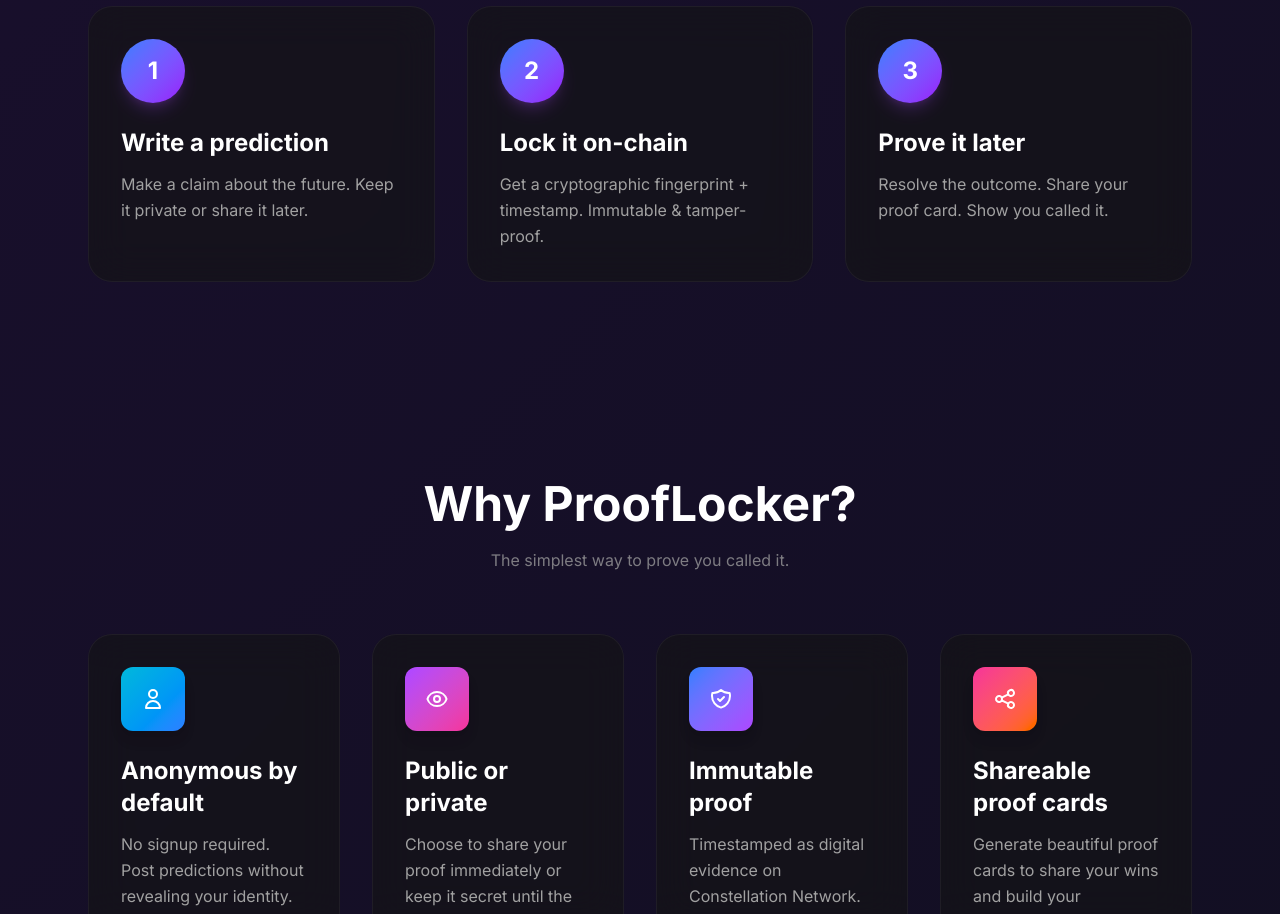
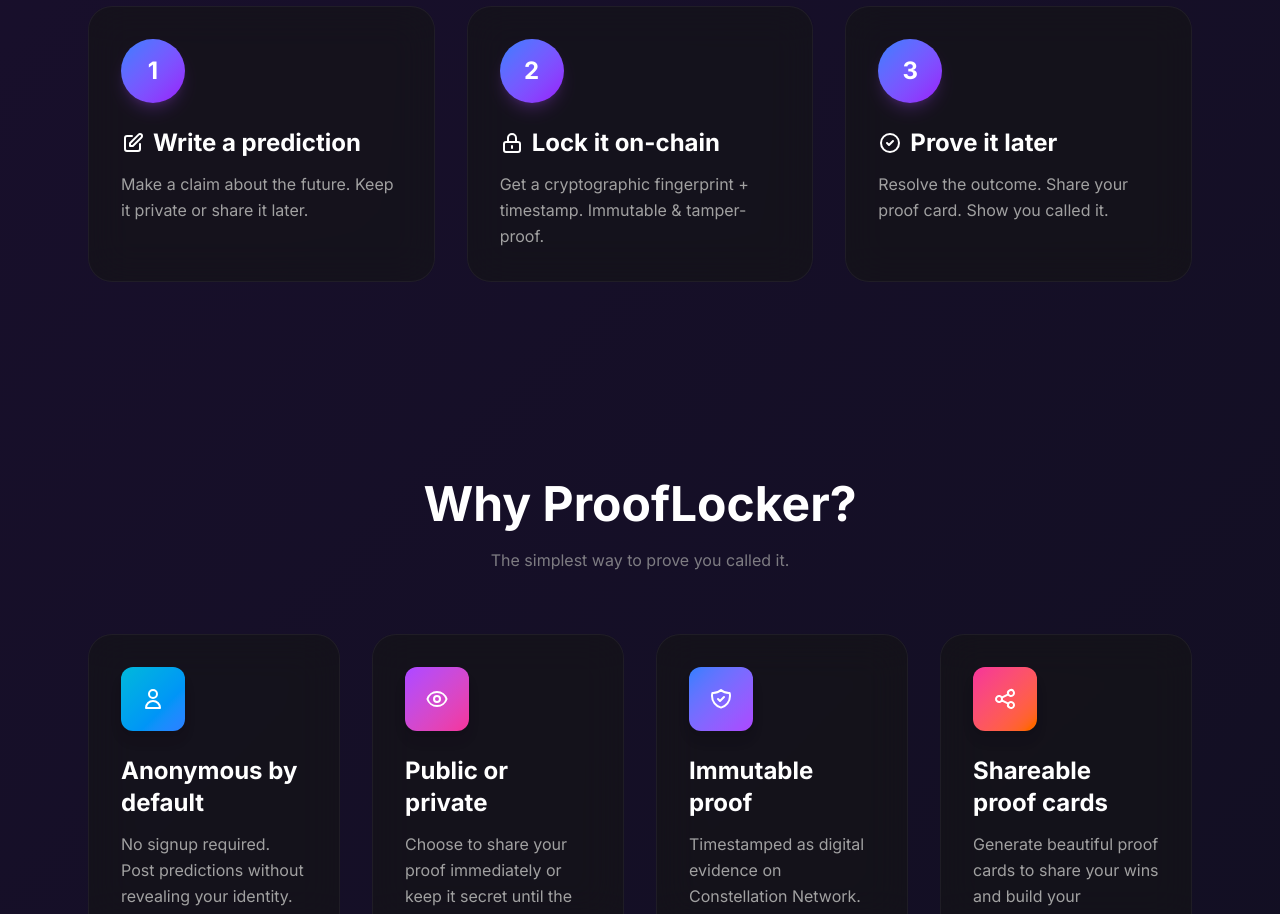
Before and after one commit to Boomchakalala/prooflocker, a Next.js app: page / in a window 1280 px wide. Shown: the part 1480-2394 px from the top of the page. Built offline with nearby package versions, Linux system fonts and the light colour scheme; no server answers.

Commit message:
Sandbox autosave

```diff
--- a/src/components/HowItWorks.tsx
+++ b/src/components/HowItWorks.tsx
@@ -4,16 +4,31 @@ export default function HowItWorks() {
       number: "1",
       title: "Write a prediction",
       description: "Make a claim about the future. Keep it private or share it later.",
+      icon: (
+        <svg className="w-5 h-5 sm:w-6 sm:h-6" fill="none" stroke="currentColor" viewBox="0 0 24 24">
+          <path strokeLinecap="round" strokeLinejoin="round" strokeWidth={2} d="M11 5H6a2 2 0 00-2 2v11a2 2 0 002 2h11a2 2 0 002-2v-5m-1.414-9.414a2 2 0 112.828 2.828L11.828 15H9v-2.828l8.586-8.586z" />
+        </svg>
+      ),
     },
     {
       number: "2",
       title: "Lock it on-chain",
       description: "Get a cryptographic fingerprint + timestamp. Immutable & tamper-proof.",
+      icon: (
+        <svg className="w-5 h-5 sm:w-6 sm:h-6" fill="none" stroke="currentColor" viewBox="0 0 24 24">
+          <path strokeLinecap="round" strokeLinejoin="round" strokeWidth={2} d="M12 15v2m-6 4h12a2 2 0 002-2v-6a2 2 0 00-2-2H6a2 2 0 00-2 2v6a2 2 0 002 2zm10-10V7a4 4 0 00-8 0v4h8z" />
+        </svg>
+      ),
     },
     {
       number: "3",
       title: "Prove it later",
       description: "Resolve the outcome. Share your proof card. Show you called it.",
+      icon: (
+        <svg className="w-5 h-5 sm:w-6 sm:h-6" fill="none" stroke="currentColor" viewBox="0 0 24 24">
+          <path strokeLinecap="round" strokeLinejoin="round" strokeWidth={2} d="M9 12l2 2 4-4m6 2a9 9 0 11-18 0 9 9 0 0118 0z" />
+        </svg>
+      ),
     },
   ];
 
@@ -48,7 +63,8 @@ export default function HowItWorks() {
               </div>
 
               {/* Content */}
-              <h3 className="text-xl sm:text-2xl font-bold text-white mb-3">
+              <h3 className="text-xl sm:text-2xl font-bold text-white mb-3 flex items-center gap-2">
+                {step.icon}
                 {step.title}
               </h3>
               <p className="text-sm sm:text-base text-neutral-400 leading-relaxed">
```
